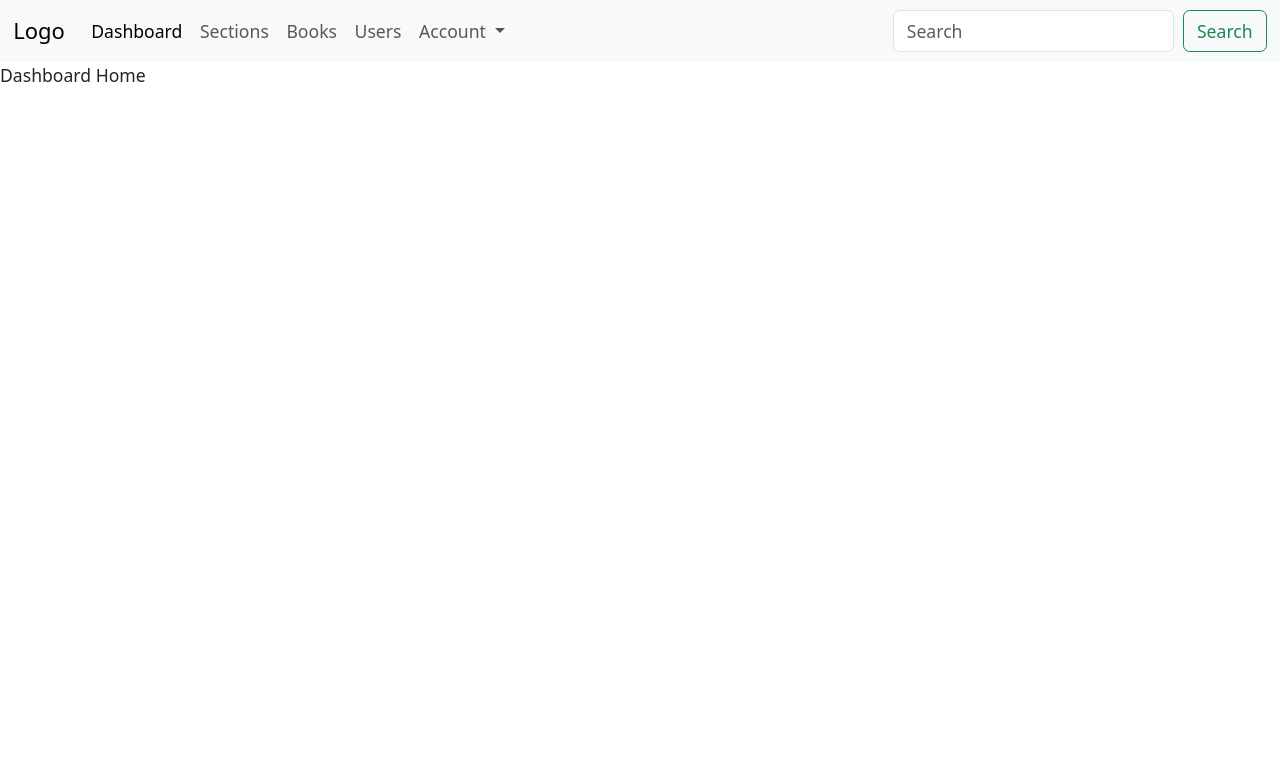
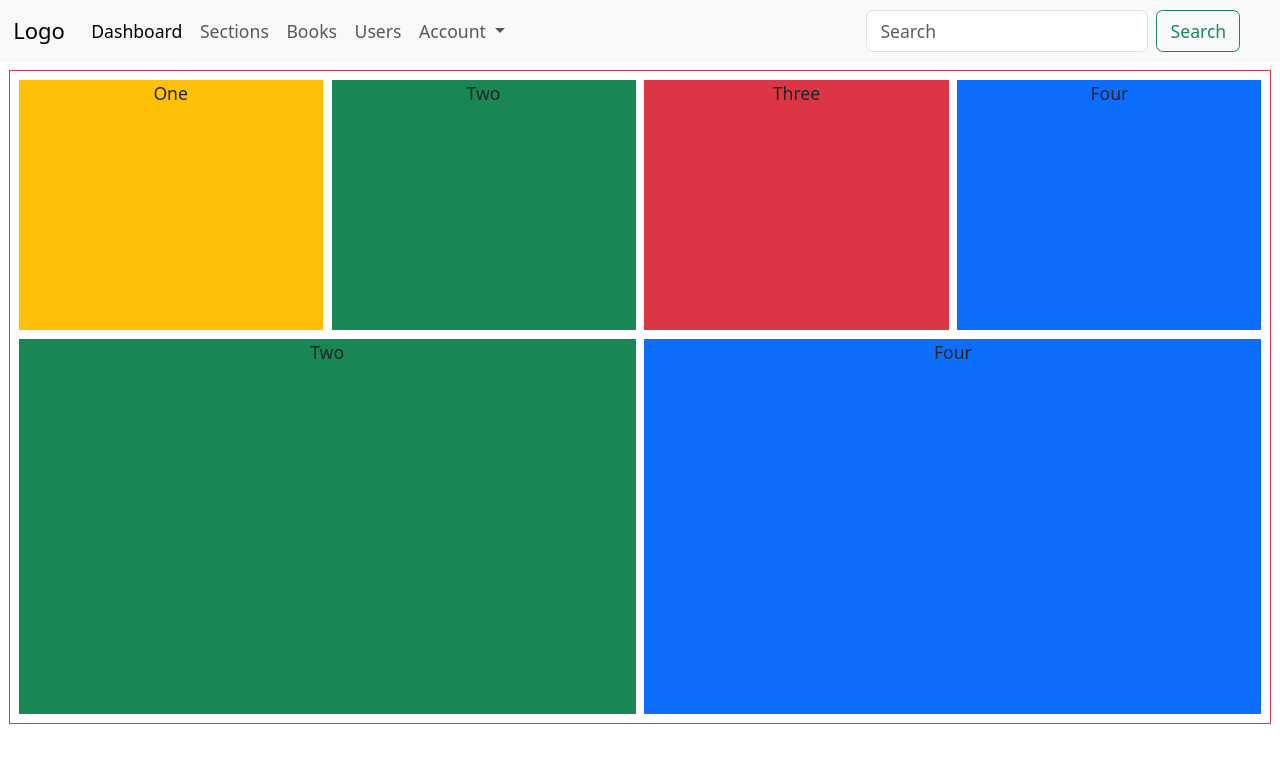
Before and after one commit to karanpatil1604/library-management-system-ui, a Vue app: page / in a window 1280 px wide. Shown: the top 762 px of the page. Built offline with nearby package versions, Linux system fonts and the light colour scheme.

Commit message:
layout for Dashboard and Sections is done

```diff
--- a/src/components/Navbar/NavBar.vue
+++ b/src/components/Navbar/NavBar.vue
@@ -8,7 +8,7 @@ import NavMenue from '@/components/Navbar/NavMenue.vue'
     <div class="container-fluid">
       <BrandLogo />
       <NavMenue>
-        <SearchBar />
+        <SearchBar class="me-md-4" />
       </NavMenue>
     </div>
   </nav>
--- /dev/null
+++ b/src/components/Placeholder/PlaceholderCard.vue
@@ -0,0 +1,26 @@
+<template>
+  <div class="card" aria-hidden="true">
+    <img src="../../assets//imgs/600x600.png" class="card-img-top w-100" />
+    <div class="card-body">
+      <p class="card-text placeholder-glow">
+        <span class="placeholder col-6"></span>
+        <span class="placeholder col-8"></span>
+      </p>
+      <a class="btn btn-primary disabled placeholder col-6" aria-disabled="true"></a>
+    </div>
+  </div>
+</template>
+<style scoped>
+.card {
+  width: 300px;
+}
+
+.card,
+.col* {
+  margin: 0 !important;
+  padding: 0 !important;
+}
+/* img {
+  height: 240px;
+} */
+</style>
--- a/src/views/HomeView.vue
+++ b/src/views/HomeView.vue
@@ -1,5 +1,24 @@
 <script setup></script>
 
 <template>
-  <main>Dashboard Home</main>
+  <main>
+    <div class="border border-danger mt-2 mx-2 px-2 text-center">
+      <div class="row my-2 gap-2" style="height: 250px">
+        <div class="col bg-warning rounded-0">One</div>
+        <div class="col bg-success rounded-0">Two</div>
+        <div class="col bg-danger rounded-0">Three</div>
+        <div class="col bg-primary rounded-0">Four</div>
+      </div>
+      <div class="row my-2 gap-2" style="height: 375px">
+        <div class="col bg-success">Two</div>
+        <div class="col bg-primary">Four</div>
+      </div>
+    </div>
+  </main>
 </template>
+<style scoped>
+.row {
+  margin: 0;
+  padding: 0;
+}
+</style>
--- a/src/views/SectionsView.vue
+++ b/src/views/SectionsView.vue
@@ -1,37 +1,23 @@
-<script setup></script>
+<script setup>
+import PlaceholderCard from '@/components/Placeholder/PlaceholderCard.vue'
+</script>
 
 <template>
-  <div class="container">
-    <div class="row d-flex">
-      <div class="card">
-        <img src="..." class="card-img-top" alt="..." />
-
-        <div class="card-body">
-          <h5 class="card-title">Card title</h5>
-          <p class="card-text">
-            Some quick example text to build on the card title and make up the bulk of the card's
-            content.
-          </p>
-          <a href="#" class="btn btn-primary">Go somewhere</a>
-        </div>
-      </div>
-
-      <div class="card" aria-hidden="true">
-        <img src="..." class="card-img-top" alt="..." />
-        <div class="card-body">
-          <h5 class="card-title placeholder-glow">
-            <span class="placeholder col-6"></span>
-          </h5>
-          <p class="card-text placeholder-glow">
-            <span class="placeholder col-7"></span>
-            <span class="placeholder col-4"></span>
-            <span class="placeholder col-4"></span>
-            <span class="placeholder col-6"></span>
-            <span class="placeholder col-8"></span>
-          </p>
-          <a class="btn btn-primary disabled placeholder col-6" aria-disabled="true"></a>
-        </div>
-      </div>
+  <div class="p-2 m-2 w-100">
+    <div class="row row-cols-1 row-cols-sm-2 row-cols-md-4 gap-2">
+      <PlaceholderCard></PlaceholderCard>
+      <PlaceholderCard></PlaceholderCard>
+      <PlaceholderCard></PlaceholderCard>
+      <PlaceholderCard></PlaceholderCard>
+      <PlaceholderCard></PlaceholderCard>
+      <PlaceholderCard></PlaceholderCard>
     </div>
   </div>
 </template>
+
+<style scoped>
+.row {
+  margin: 0;
+  padding: 0;
+}
+</style>
```
Also changed, not shown: src/components/Panel/RoundPanel.vue (added, +7 -0 lines), src/assets/imgs/600x600.png (added).
